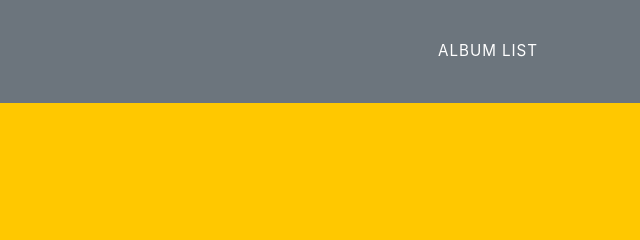
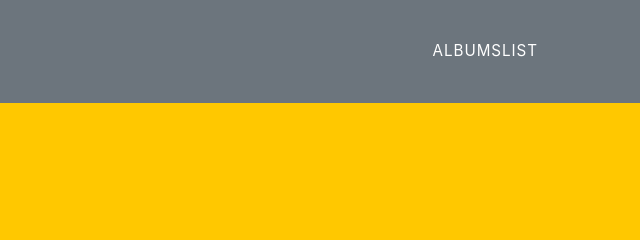
Before and after one commit to kennistonpaul/kennistonpaul, a plain HTML site: page index.html in a window 1280 px wide. Shown: the top 240 px of the page, 640-1280 px from the left. Drawn offline with Linux system fonts and the light colour scheme.

Commit message:
Update index.html

```diff
--- a/index.html
+++ b/index.html
@@ -14,7 +14,7 @@
                 <a class="navbar-brand" href="./index.html">My Webpage</a>
                 <!--This code defines the "List" link in the top right corner of the navigation pane-->
                 <ul class="navbar-nav ms-auto">
-                    <li class="nav-item mx-0 mx-lg-1"><a class="nav-link py-3 px-0 px-lg-3 rounded" href="./list.html">Album List</a></li>
+                    <li class="nav-item mx-0 mx-lg-1"><a class="nav-link py-3 px-0 px-lg-3 rounded" href="./list.html">AlbumsList</a></li>
                 </ul>
             </div>
         </nav>
```
